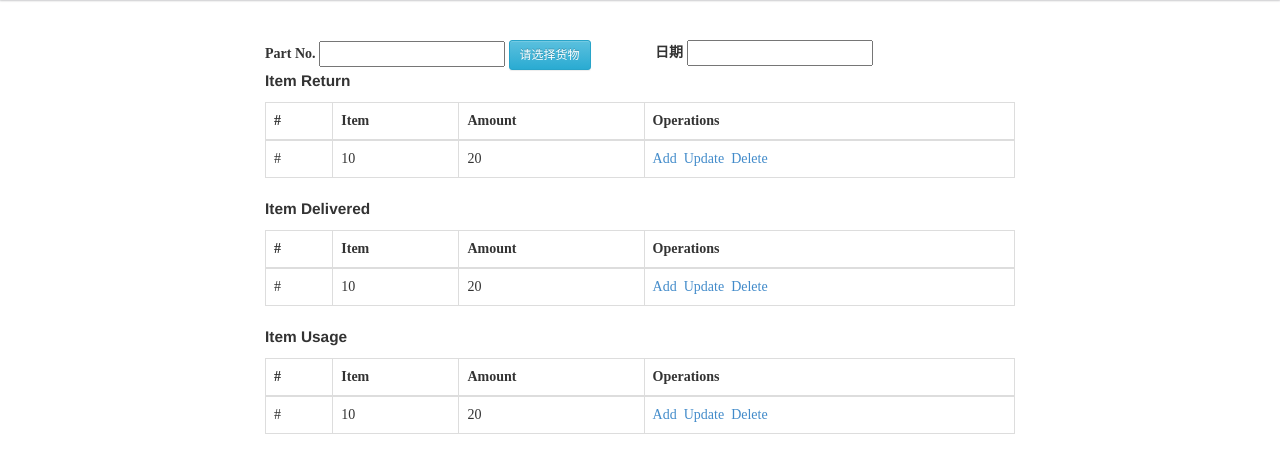
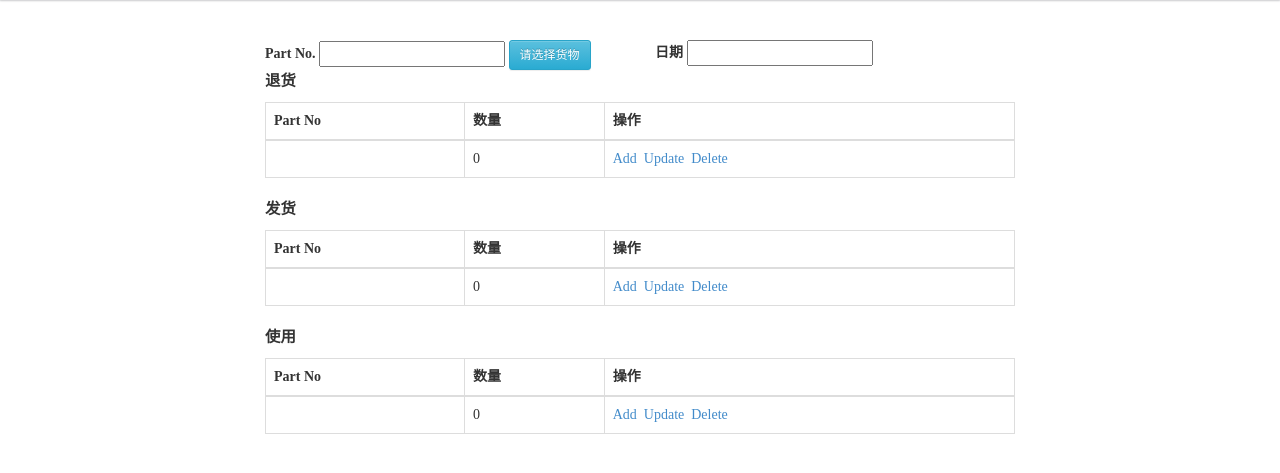
Before and after one commit to rixardxxd/ERP, a Django app: page /member/ in a window 1280 px wide. Shown: the part 50-523 px from the top of the page. Run offline with Django 3.2, Linux system fonts and the light colour scheme; the visitor is signed in with stand-in values (Sample User, id 1); parts of the project's set-up code (start-up, migrations or seed data) failed here and were passed over; some libraries are stand-ins or nearby versions.

Commit message:
input view change

```diff
--- a/OrderTrack/templates/website/day.html
+++ b/OrderTrack/templates/website/day.html
@@ -32,23 +32,21 @@
         <div class="row dashboard_section_content">
             <div class="col-lg-12 col-sm-12 col-md-12">
                 <div>
-                    <p class="section_title">Item Return</p>
+                    <p class="section_title">退货</p>
                 </div>
                 <div class="table-responsive">
                     <table class="table table-bordered">
                         <thead>
                         <tr class="header">
-                            <th>#</th>
-                            <th>Item</th>
-                            <th>Amount</th>
-                            <th>Operations</th>
+                            <th>Part No</th>
+                            <th>数量</th>
+                            <th>操作</th>
                         </tr>
                         </thead>
                         <tbody>
                         <tr>
-                            <td>#</td>
-                            <td>10</td>
-                            <td>20</td>
+                            <td class="part-no-cell"></td>
+                            <td>0</td>
                             <td><a href="">Add</a>&nbsp;&nbsp;<a href="">Update</a>&nbsp;&nbsp;<a href="">Delete</a> </td>
                         </tr>
                         </tbody>
@@ -59,23 +57,21 @@
         <div class="row dashboard_section_content">
             <div class="col-lg-12 col-sm-12 col-md-12">
                 <div>
-                    <p class="section_title">Item Delivered</p>
+                    <p class="section_title">发货</p>
                 </div>
                 <div class="table-responsive">
                     <table class="table table-bordered">
                         <thead>
                         <tr class="header">
-                            <th>#</th>
-                            <th>Item</th>
-                            <th>Amount</th>
-                            <th>Operations</th>
+                            <th>Part No</th>
+                            <th>数量</th>
+                            <th>操作</th>
                         </tr>
                         </thead>
                         <tbody>
                         <tr>
-                            <td>#</td>
-                            <td>10</td>
-                            <td>20</td>
+                            <td class="part-no-cell"></td>
+                            <td>0</td>
                             <td><a href="">Add</a>&nbsp;&nbsp;<a href="">Update</a>&nbsp;&nbsp;<a href="">Delete</a> </td>
                         </tr>
                         </tbody>
@@ -86,23 +82,21 @@
         <div class="row dashboard_section_content">
             <div class="col-lg-12 col-sm-12 col-md-12">
                 <div>
-                    <p class="section_title">Item Usage</p>
+                    <p class="section_title">使用</p>
                 </div>
                 <div class="table-responsive">
                     <table class="table table-bordered">
                         <thead>
                         <tr class="header">
-                            <th>#</th>
-                            <th>Item</th>
-                            <th>Amount</th>
-                            <th>Operations</th>
+                            <th>Part No</th>
+                            <th>数量</th>
+                            <th>操作</th>
                         </tr>
                         </thead>
                         <tbody>
                         <tr>
-                            <td>#</td>
-                            <td>10</td>
-                            <td>20</td>
+                            <td class="part-no-cell"></td>
+                            <td>0</td>
                             <td><a href="">Add</a>&nbsp;&nbsp;<a href="">Update</a>&nbsp;&nbsp;<a href="">Delete</a> </td>
                         </tr>
                         </tbody>
@@ -159,16 +153,23 @@
 
         var modal = $('#myModal');
 
+
         // Filter clicks within the modal to those on the save button (#submit-modal)
         modal.on('click', '#save-modal', function(e) {
-
+            var placeholder = "";
             $(".selected").each(function(index, value) {
                 var part_no = $(this).find(".part-no").text();
                 console.log(part_no);
-                if (part_no.length) $('#part-no').val(part_no);
+                if (part_no.length) {
+                    $('#part-no').val(part_no);
+                    placeholder = part_no;
+                }
             });
+            console.log(placeholder);
+            $('.part-no-cell').html(placeholder);
+        });
 
-        });
+
 
     });
 
--- a/website/views.py
+++ b/website/views.py
@@ -443,7 +443,7 @@ def get_handler(request):
     date = request.GET.get('date');
     part_no = request.GET.get('part-no');
     user = request.user
-    if __is_user_authorized(user) is True:
+    if __is_user_authorized(user) is False:
         return Response(status=status.HTTP_401_UNAUTHORIZED)
     if date is None or part_no is None:
         return Response(status=status.HTTP_400_BAD_REQUEST)
```
